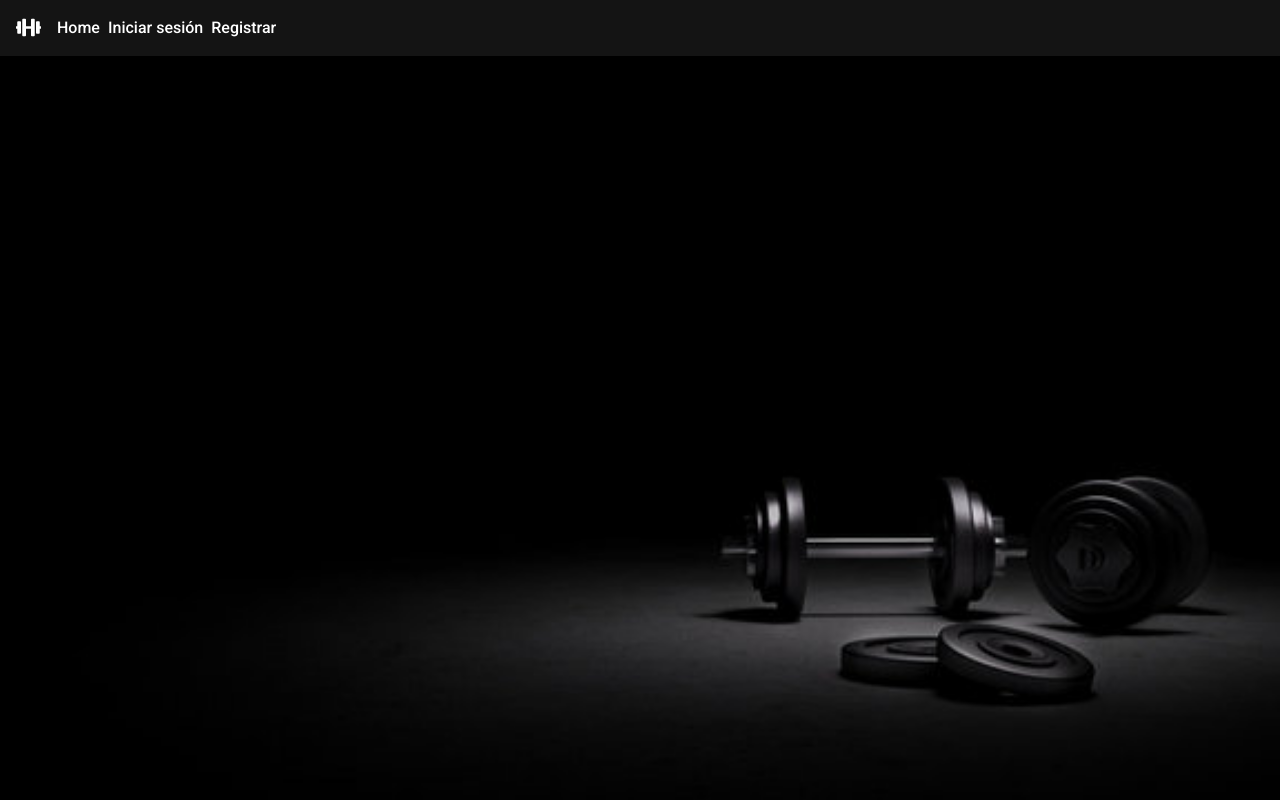
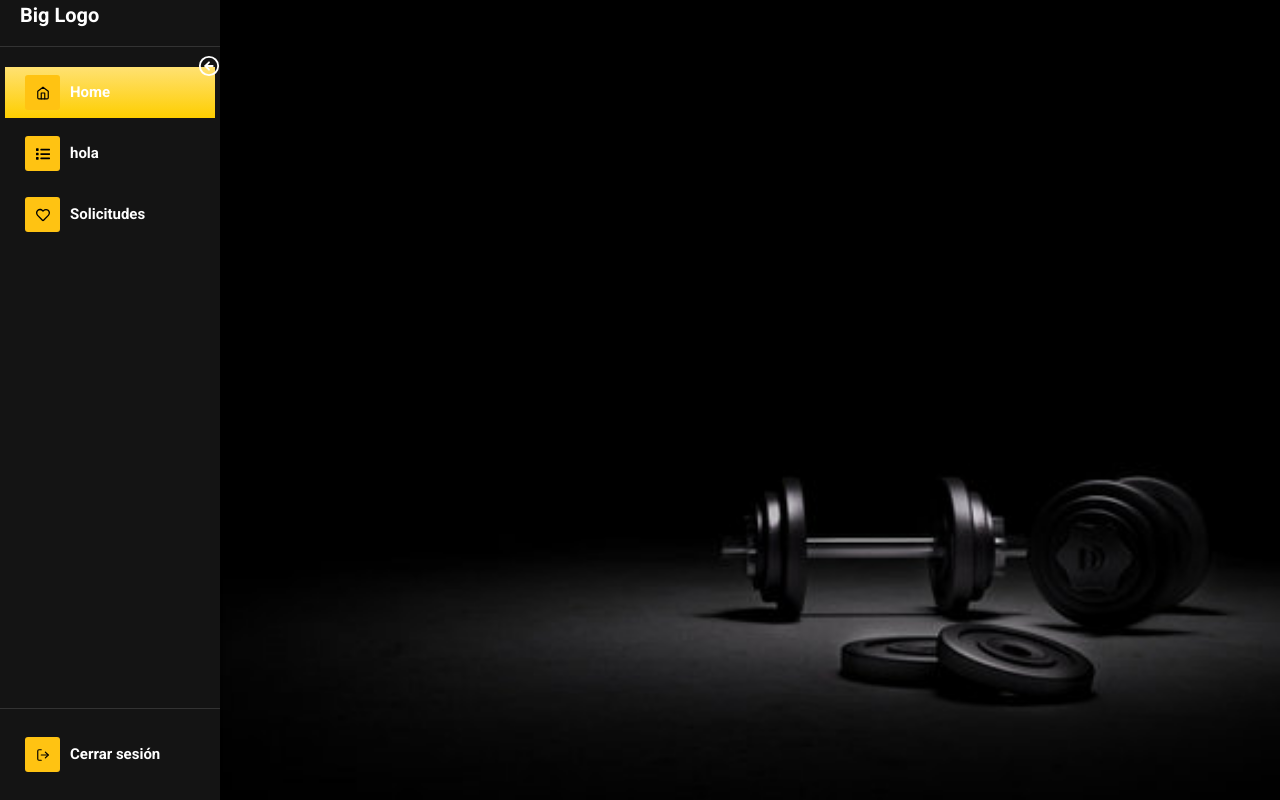
Before and after one commit to Camiloignaval/proyectoTituloFront, a React (Vite) app in the folder frontGym/: page /admin in a window 1280 px wide. Built offline with nearby package versions, Linux system fonts and the light colour scheme.

Commit message:
Trabajando en sidebar

```diff
--- a/frontGym/package.json
+++ b/frontGym/package.json
@@ -8,11 +8,17 @@
   },
   "dependencies": {
     "@hookform/resolvers": "^2.8.4",
+    "@material-ui/core": "^4.12.3",
+    "@trendmicro/react-sidenav": "^0.5.0",
     "dotenv": "^10.0.0",
     "react": "^17.0.2",
+    "react-burger-menu": "^3.0.6",
     "react-datepicker": "^4.5.0",
+    "react-dock": "^0.4.1",
     "react-dom": "^17.0.2",
     "react-hook-form": "^7.21.2",
+    "react-icons": "^4.3.1",
+    "react-pro-sidebar": "^0.7.1",
     "react-router-dom": "^6.1.0",
     "sweetalert2": "^11.3.0",
     "validar-rut": "^3.0.0",
--- a/frontGym/src/components/WelcomeScreen.jsx
+++ b/frontGym/src/components/WelcomeScreen.jsx
@@ -1,11 +1,15 @@
 import React from "react";
+import { Nav } from "./ui/Nav";
 
 export const WelcomeScreen = () => {
 	return (
-		<div className='d-flex'>
-			<h1 className='text-center my-5'>
-				BIENVENIDO A LA APP DE PEQUEÑOS Y MEDIANOS GIMNASIOS!
-			</h1>
-		</div>
+		<>
+			<Nav />
+			<div className='d-flex'>
+				<h1 className='text-center my-5'>
+					BIENVENIDO A LA APP DE PEQUEÑOS Y MEDIANOS GIMNASIOS!
+				</h1>
+			</div>
+		</>
 	);
 };
--- /dev/null
+++ b/frontGym/src/components/admin/DashboardAdmin.jsx
@@ -0,0 +1,13 @@
+import React from "react";
+import { Outlet } from "react-router";
+import { SideBar } from "./SideBar";
+
+export const DashboardAdmin = () => {
+	const hola = "chao";
+	return (
+		<div>
+			<SideBar />
+			<Outlet />
+		</div>
+	);
+};
--- /dev/null
+++ b/frontGym/src/components/admin/SideBar.jsx
@@ -0,0 +1,75 @@
+//import useState hook to create menu collapse state
+import React, { useState } from "react";
+
+//import react pro sidebar components
+import {
+	ProSidebar,
+	Menu,
+	MenuItem,
+	SidebarHeader,
+	SidebarFooter,
+	SidebarContent,
+} from "react-pro-sidebar";
+
+//import icons from react icons
+import { FaList, FaRegHeart } from "react-icons/fa";
+import {
+	FiHome,
+	FiLogOut,
+	FiArrowLeftCircle,
+	FiArrowRightCircle,
+} from "react-icons/fi";
+import { RiPencilLine } from "react-icons/ri";
+import { BiCog } from "react-icons/bi";
+
+//import sidebar css from react-pro-sidebar module and our custom css
+import "react-pro-sidebar/dist/css/styles.css";
+import "./sideBar.css";
+import { Link, NavLink } from "react-router-dom";
+
+export const SideBar = () => {
+	//create initial menuCollapse state using useState hook
+	const [menuCollapse, setMenuCollapse] = useState(false);
+
+	//create a custom function that will change menucollapse state from false to true and true to false
+	const menuIconClick = () => {
+		//condition checking to change state from true to false and vice versa
+		menuCollapse ? setMenuCollapse(false) : setMenuCollapse(true);
+	};
+
+	return (
+		<div id='header'>
+			{/* collapsed props to change menu size using menucollapse state */}
+			<ProSidebar collapsed={menuCollapse}>
+				<SidebarHeader>
+					<div className='logotext'>
+						{/* small and big change using menucollapse state */}
+						<p>{menuCollapse ? "Logo" : "Big Logo"}</p>
+					</div>
+					<div className='closemenu' onClick={menuIconClick}>
+						{/* changing menu collapse icon on click */}
+						{menuCollapse ? <FiArrowRightCircle /> : <FiArrowLeftCircle />}
+					</div>
+				</SidebarHeader>
+				<SidebarContent>
+					<Menu iconShape='square'>
+						<MenuItem active={true} icon={<FiHome />}>
+							Home
+						</MenuItem>
+						<MenuItem icon={<FaList />}>hola </MenuItem>
+						<MenuItem icon={<FaRegHeart />}>
+							Solicitudes <Link to='solicitudes'></Link>
+						</MenuItem>
+					</Menu>
+				</SidebarContent>
+				<SidebarFooter>
+					<Menu iconShape='square'>
+						<MenuItem icon={<FiLogOut />}>
+							Cerrar sesión<Link to='/'></Link>
+						</MenuItem>
+					</Menu>
+				</SidebarFooter>
+			</ProSidebar>
+		</div>
+	);
+};
--- /dev/null
+++ b/frontGym/src/components/admin/Solicitudes.jsx
@@ -0,0 +1,9 @@
+import React from "react";
+
+export const Solicitudes = () => {
+	return (
+		<>
+			<h1>Solicitudes</h1>
+		</>
+	);
+};
--- /dev/null
+++ b/frontGym/src/components/admin/sideBar.css
@@ -0,0 +1,82 @@
+#header {
+	position: absolute;
+	width: 220px;
+}
+#header .pro-sidebar {
+	height: 100vh;
+}
+#header .closemenu {
+	color: white;
+	position: absolute;
+	right: 0;
+	z-index: 9999;
+	line-height: 20px;
+	border-radius: 50%;
+	font-weight: bold;
+	font-size: 22px;
+	top: 55px;
+	cursor: pointer;
+}
+#header .pro-sidebar {
+	width: 100%;
+	min-width: 100%;
+}
+#header .pro-sidebar.collapsed {
+	width: 80px;
+	min-width: 80px;
+}
+#header .pro-sidebar-inner {
+	background-color: rgb(20, 20, 20);
+	box-shadow: 0.5px 0.866px 2px 0px rgba(0, 0, 0, 0.15);
+}
+#header .pro-sidebar-inner .pro-sidebar-layout {
+	overflow-y: hidden;
+}
+#header .pro-sidebar-inner .pro-sidebar-layout .logotext p {
+	font-size: 20px;
+	padding: 0 20px;
+	color: rgb(255, 255, 255);
+	font-weight: bold;
+}
+#header .pro-sidebar-inner .pro-sidebar-layout ul {
+	padding: 0 5px;
+}
+#header .pro-sidebar-inner .pro-sidebar-layout ul .pro-inner-item {
+	color: white;
+	margin: 10px 0px;
+	font-weight: bold;
+}
+#header
+	.pro-sidebar-inner
+	.pro-sidebar-layout
+	ul
+	.pro-inner-item
+	.pro-icon-wrapper {
+	background-color: #ffc312;
+	color: #000;
+	border-radius: 3px;
+}
+#header
+	.pro-sidebar-inner
+	.pro-sidebar-layout
+	ul
+	.pro-inner-item
+	.pro-icon-wrapper
+	.pro-item-content {
+	color: #000;
+}
+#header .pro-sidebar-inner .pro-sidebar-layout .active {
+	background-image: linear-gradient(0deg, #fece00 0%, #ffe172 100%);
+}
+#header .pro-sidebar-inner .pro-sidebar-layout .active p {
+	color: black;
+}
+#header .logo {
+	padding: 20px;
+}
+
+@media only screen and (max-width: 720px) {
+	html {
+		overflow: hidden;
+	}
+}
--- a/frontGym/src/components/auth/LoginScreen.jsx
+++ b/frontGym/src/components/auth/LoginScreen.jsx
@@ -4,6 +4,7 @@ import { useForm } from "react-hook-form";
 import { yupResolver } from "@hookform/resolvers/yup";
 import * as yup from "yup";
 import { Navigate } from "react-router-dom";
+import { Nav } from "../ui/Nav";
 
 export const LoginScreen = () => {
 	// validaciones con yup
@@ -28,6 +29,8 @@ export const LoginScreen = () => {
 	const onSubmit = (data) => console.log(data);
 
 	return (
+		<>
+			<Nav />
 			<div className='container mt-5'>
 				<div className='d-flex justify-content-center h-100'>
 					<div className='card'>
@@ -67,7 +70,10 @@ export const LoginScreen = () => {
 									<p className='w-100 error'>{errors.password?.message}</p>
 								</div>
 								<div className='form-group'>
-								<button type='submit' className='btn btn-block login_btn mt-4'>
+									<button
+										type='submit'
+										className='btn btn-block login_btn mt-4'
+									>
 										Entrar
 									</button>
 									<div className='d-flex justify-content-end links my-4'>
@@ -80,5 +86,6 @@ export const LoginScreen = () => {
 					</div>
 				</div>
 			</div>
+		</>
 	);
 };
--- a/frontGym/src/components/auth/RegisterScreen.jsx
+++ b/frontGym/src/components/auth/RegisterScreen.jsx
@@ -6,6 +6,7 @@ import { validateRUT } from "validar-rut";
 // import swal from "sweetalert2";
 import Swal from "sweetalert2/dist/sweetalert2.all.min.js";
 import { useNavigate } from "react-router-dom";
+import { Nav } from "../ui/Nav";
 
 export const RegisterScreen = () => {
 	const navigate = useNavigate();
@@ -63,6 +64,7 @@ export const RegisterScreen = () => {
 
 	return (
 		<>
+			<Nav />
 			<div className='container mt-5'>
 				<div className='d-flex justify-content-center h-100'>
 					<div className='card'>
--- a/frontGym/src/components/ui/Nav.jsx
+++ b/frontGym/src/components/ui/Nav.jsx
@@ -33,7 +33,7 @@ export const Nav = () => {
 						</li>
 						<li className='nav-item  mx-2'>
 							<NavLink
-								to='login'
+								to='/login'
 								className={({ isActive }) => (isActive ? "nav-active" : "")}
 							>
 								Iniciar sesión
@@ -41,7 +41,7 @@ export const Nav = () => {
 						</li>
 						<li className='nav-item'>
 							<NavLink
-								to='register'
+								to='/register'
 								className={({ isActive }) => (isActive ? "nav-active" : "")}
 							>
 								Registrar
--- a/frontGym/src/route/AppRouter.jsx
+++ b/frontGym/src/route/AppRouter.jsx
@@ -1,5 +1,7 @@
 import React from "react";
 import { BrowserRouter, Routes, Route } from "react-router-dom";
+import { DashboardAdmin } from "../components/admin/DashboardAdmin";
+import { Solicitudes } from "../components/admin/Solicitudes";
 import { LoginScreen } from "../components/auth/LoginScreen";
 import { RegisterScreen } from "../components/auth/RegisterScreen";
 import { Nav } from "../components/ui/Nav";
@@ -9,11 +11,13 @@ export const AppRouter = () => {
 	return (
 		<>
 			<BrowserRouter>
-				<Nav />
 				<Routes>
 					<Route path='/' element={<WelcomeScreen />} />
 					<Route path='/login' element={<LoginScreen />} />
 					<Route path='/register' element={<RegisterScreen />} />
+					<Route path='/admin' element={<DashboardAdmin />}>
+						<Route path='solicitudes' element={<Solicitudes />} />
+					</Route>
 				</Routes>
 			</BrowserRouter>
 		</>
```
Also changed, not shown: 1 other file (tests, documents, lock files or other folders). Lines whose indentation alone changed are shown as unchanged.
